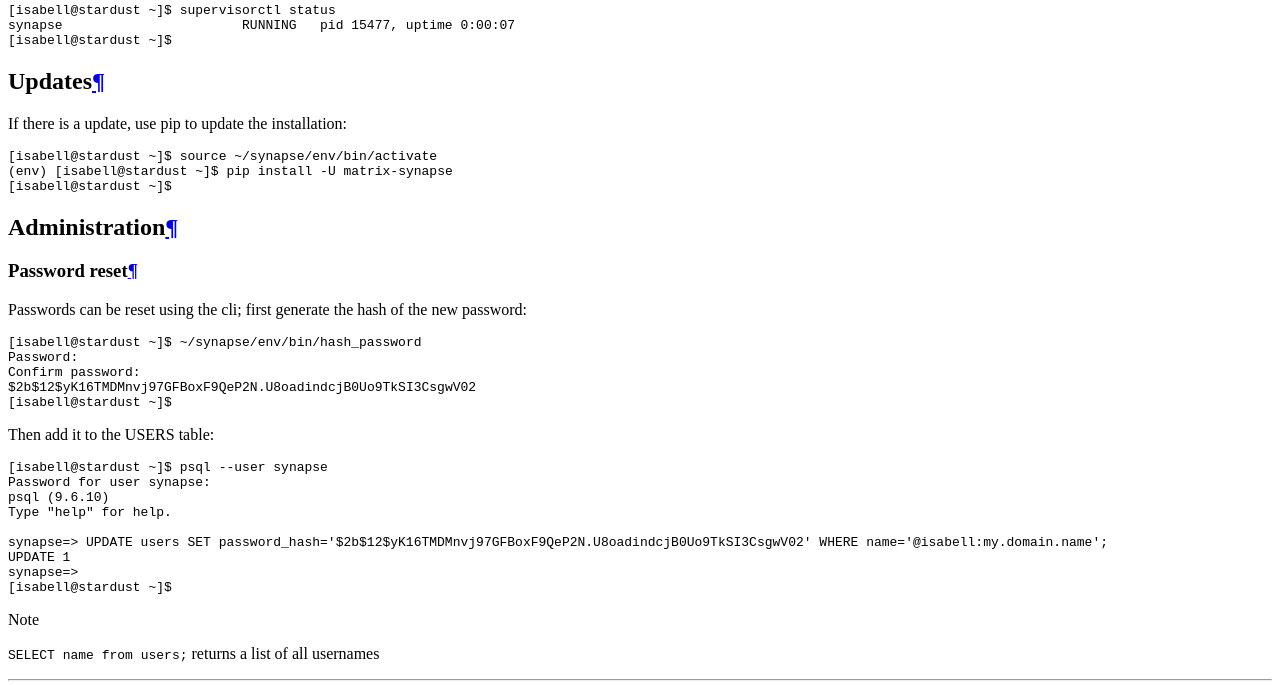
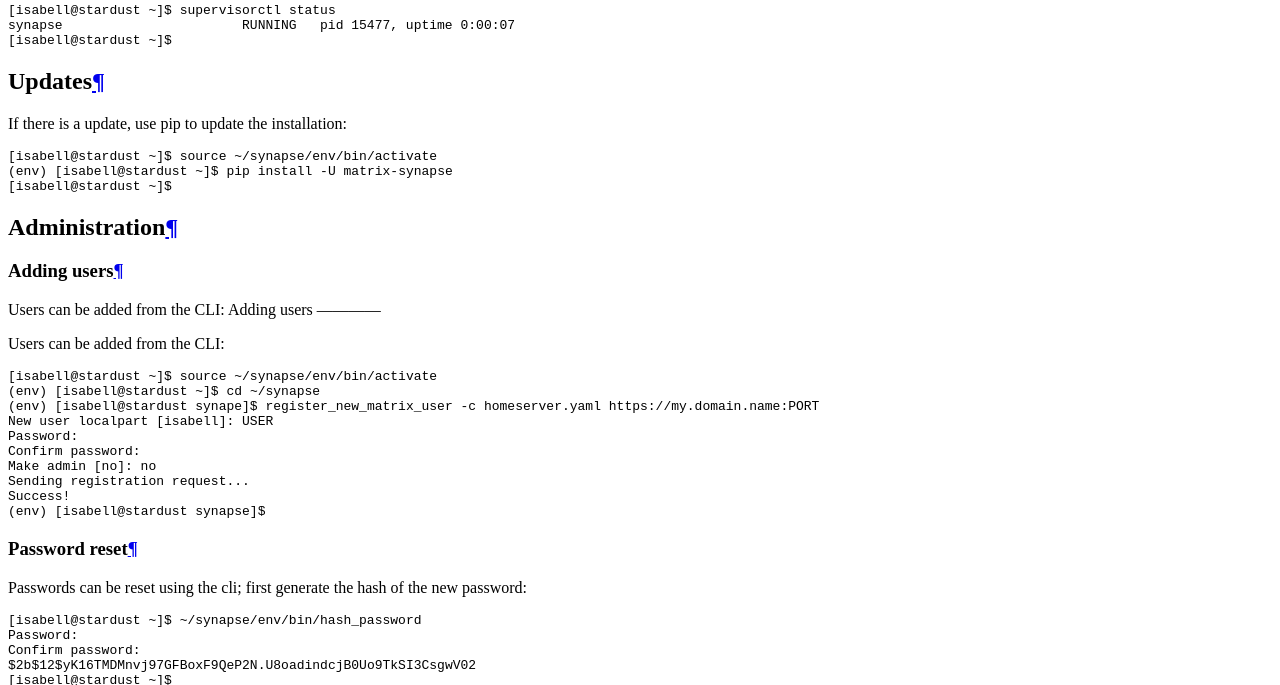
Before and after one commit to Uberspace/lab, a Sphinx documentation site: the page built from source/guide_synapse.rst, in a window 1280 px wide and 900 px high, scrolled down 4216 px, cut to the strip 0-685 px from the top of the window. Built offline with Sphinx 7.4.7 and the Read the Docs theme 2.0.0, drawn with Linux system fonts in a browser that asks for light colours.

Commit message:
added user registration through CLI

```diff
--- a/source/guide_synapse.rst
+++ b/source/guide_synapse.rst
@@ -295,6 +295,32 @@
 Administration
 ==============
 
+Adding users
+------------
+
+Users can be added from the CLI:
+Adding users
+------------
+
+Users can be added from the CLI:
+
+.. code-block:: console
+
+  [isabell@stardust ~]$ source ~/synapse/env/bin/activate
+  (env) [isabell@stardust ~]$ cd ~/synapse
+  (env) [isabell@stardust synape]$ register_new_matrix_user -c homeserver.yaml https://my.domain.name:PORT
+  New user localpart [isabell]: USER
+  Password:
+  Confirm password:
+  Make admin [no]: no
+  Sending registration request...
+  Success!
+  (env) [isabell@stardust synapse]$
+
+
+
+
+
 Password reset
 --------------
 
```
